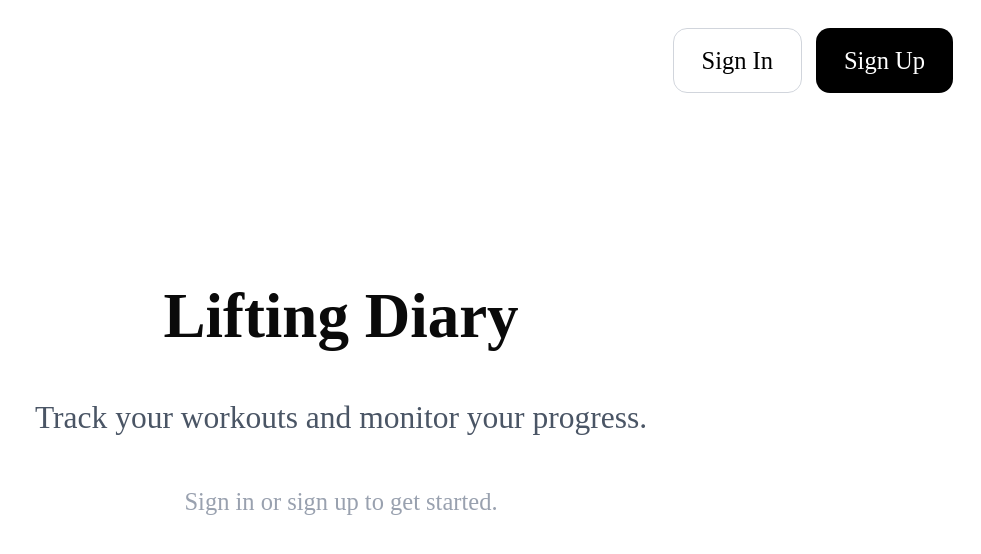
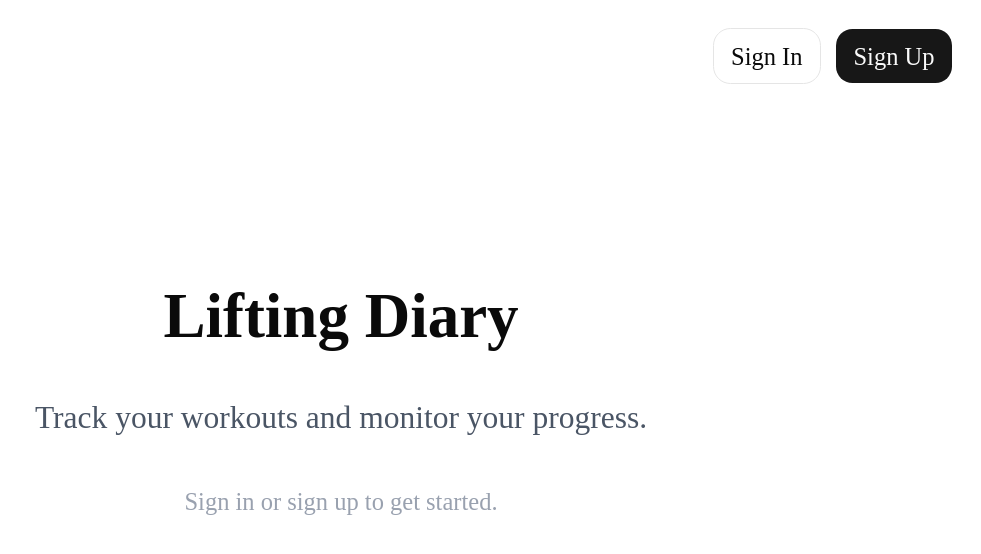
Before and after one commit to srinath1/liftingdiarycourse, a Next.js app: page / in a window 1280 px wide. Shown: the top 554 px of the page, without its empty margins (299-1280 px from the left). Built offline with nearby package versions, Linux system fonts and the light colour scheme; no server answers.

Commit message:
feat: use shadcn UI Button for signin and signout buttons
Co-authored-by: Srinath N.S <srinath1@users.noreply.github.com>

```diff
--- a/src/app/components/AuthButtons.tsx
+++ b/src/app/components/AuthButtons.tsx
@@ -1,6 +1,7 @@
 'use client'
 
 import { useClerk, useUser, UserButton } from '@clerk/nextjs'
+import { Button } from '@/components/ui/button'
 
 export default function AuthButtons() {
   const { openSignIn, openSignUp } = useClerk()
@@ -12,18 +13,12 @@ export default function AuthButtons() {
 
   return (
     <>
-      <button
-        onClick={() => openSignIn({})}
-        className="px-4 py-2 text-sm font-medium bg-white text-black border border-gray-300 rounded-md hover:bg-gray-100"
-      >
+      <Button variant="outline" onClick={() => openSignIn({})}>
         Sign In
-      </button>
-      <button
-        onClick={() => openSignUp({})}
-        className="px-4 py-2 text-sm font-medium bg-black text-white rounded-md hover:bg-gray-800"
-      >
+      </Button>
+      <Button onClick={() => openSignUp({})}>
         Sign Up
-      </button>
+      </Button>
     </>
   )
 }
```
